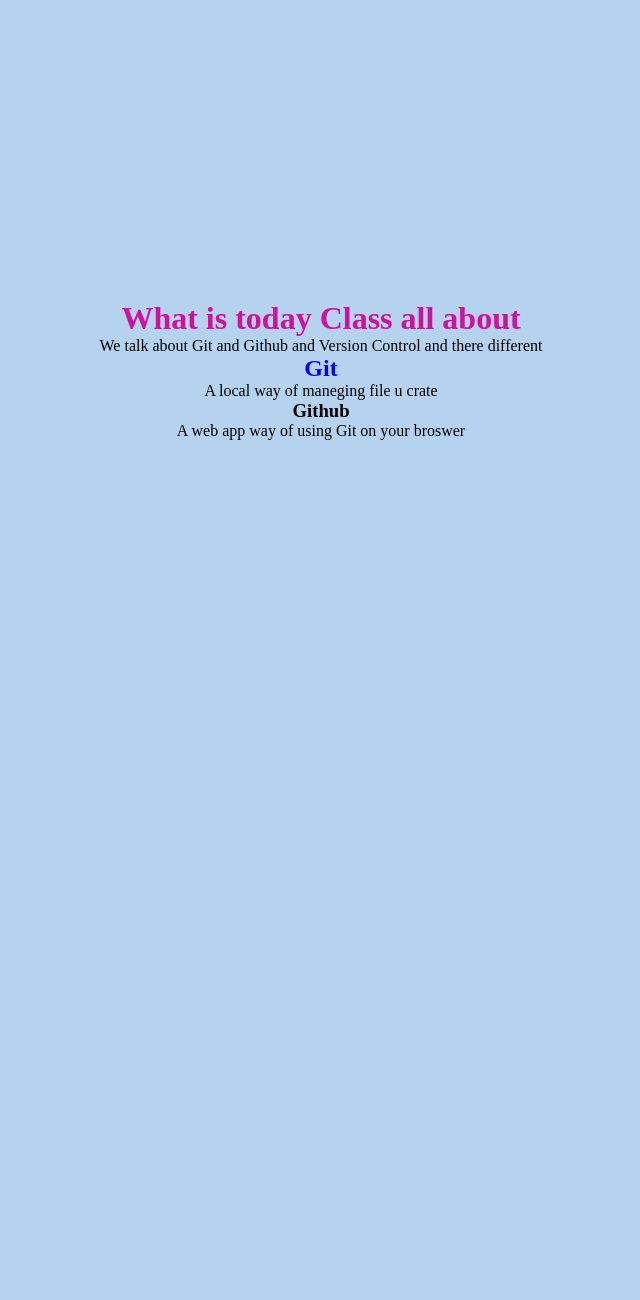
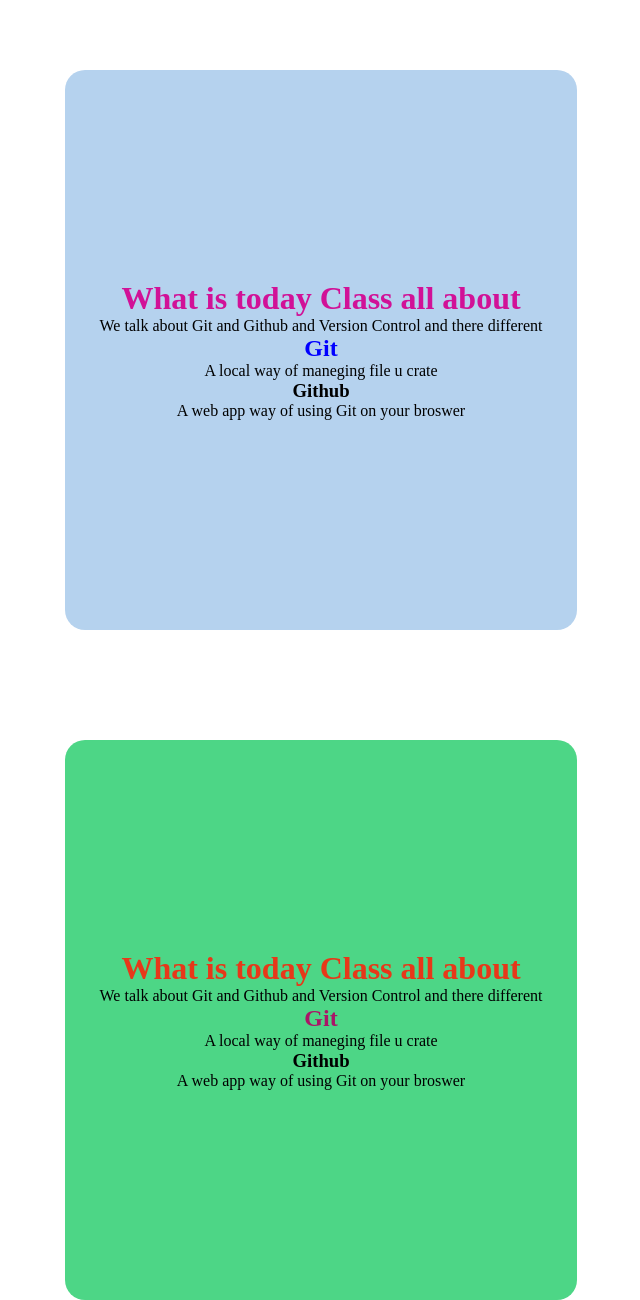
Before and after one commit to charlesraphael63-crypto/Github-3, a website: page index.html in a window 1280 px wide. Shown: the part 30-1330 px from the top of the page, without its empty margins (319-959 px from the left). Before the commit the page ends 800 px from the top, so only its background shows below. Drawn offline with Linux system fonts and the light colour scheme.

Commit message:
i add main and paragraph

```diff
--- a/index.html
+++ b/index.html
@@ -7,11 +7,22 @@
     <link rel="stylesheet" href="styles.css">
 </head>
 <body>
+    <div>
         <h1>What is today Class all about</h1>
         <p>We talk about Git and Github and Version Control and there different</p>
         <h2>Git</h2>
         <p>A local way of maneging file u crate</p>
         <h3>Github</h3>
         <p>A web app way of using Git on your broswer</p>
+    </div>
+
+    <main>
+        <h1>What is today Class all about</h1>
+        <p>We talk about Git and Github and Version Control and there different</p>
+        <h2>Git</h2>
+        <p>A local way of maneging file u crate</p>
+        <h3>Github</h3>
+        <p>A web app way of using Git on your broswer</p>
+    </main>
 </body>
 </html>
--- a/styles.css
+++ b/styles.css
@@ -5,13 +5,22 @@
 }
 
 body {
+    display: flex;
+    flex-direction: column;
+    gap: 10px;
+    justify-content: center;
+    align-items: center;
+}
+div {
+    margin-top: 100px;
     background-color: rgb(181, 210, 238);
-    width: 100%;
-    height: 100vh;
+    width: 40%;
+    height: 70vh;
     display: flex;
     flex-direction: column;
     justify-content: center;
     align-items: center;
+    border-radius: 20px;
 }
 p {
     display: flex;
@@ -23,3 +32,25 @@ h1 {
 h2 {
     color: blue;
 }
+
+main {
+        margin-top: 100px;
+        background-color: rgb(77, 214, 134);
+        width: 40%;
+        height: 70vh;
+        display: flex;
+        flex-direction: column;
+        justify-content: center;
+        align-items: center;
+        border-radius: 20px;
+    p {
+        display: flex;
+        text-align: center;
+    }
+    h1 {
+        color: rgb(231, 56, 25);
+    }
+    h2 {
+        color: rgb(170, 22, 103);
+    }
+}
```
Lines whose indentation alone changed are shown as unchanged.
